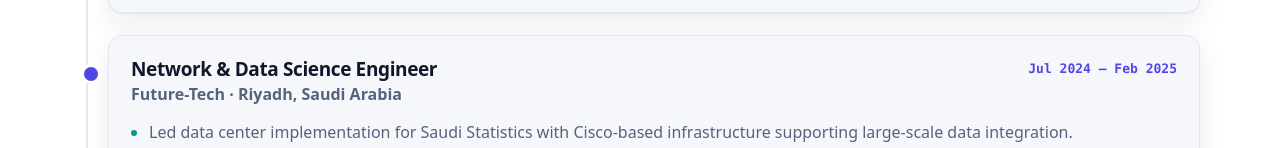
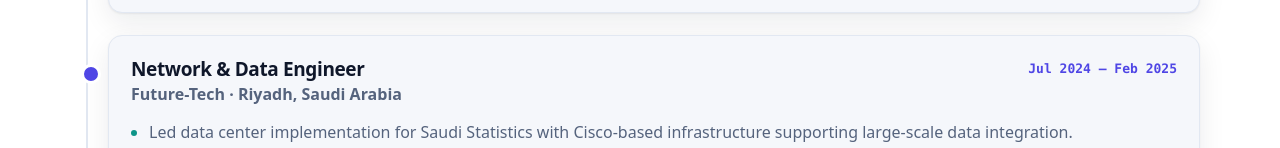
Before and after one commit to wasift22/wasif-protfolio, a plain HTML site: page index.html in a window 1280 px wide. Shown: the part 1800-1948 px from the top of the page. Drawn offline with Linux system fonts and the light colour scheme.

Commit message:
Update index.html

```diff
--- a/index.html
+++ b/index.html
@@ -166,7 +166,7 @@
             <article class="job reveal">
               <header>
                 <div>
-                  <h3>Network &amp; Data Science Engineer</h3>
+                  <h3>Network &amp; Data Engineer</h3>
                   <p class="job-org">Future-Tech · Riyadh, Saudi Arabia</p>
                 </div>
                 <p class="job-date">Jul 2024 – Feb 2025</p>
```
